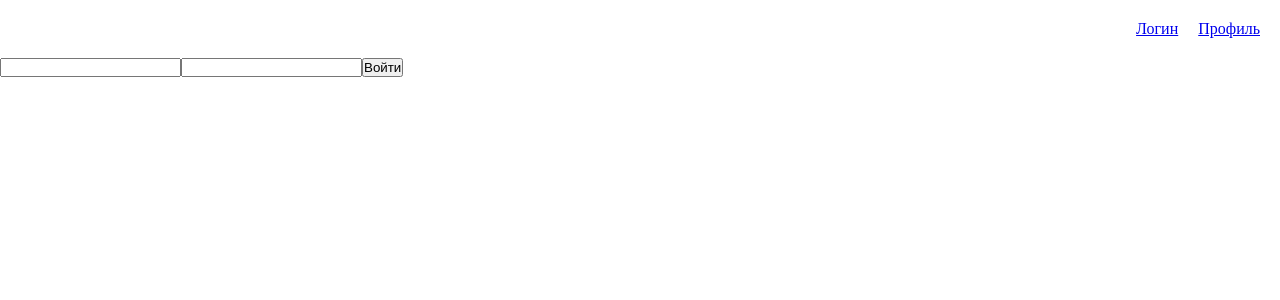
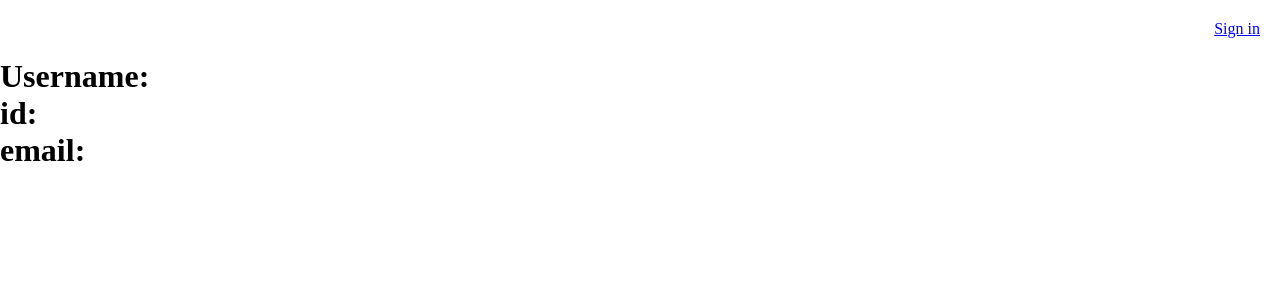
Before and after one commit to CRSJ-N7/react-ts-myApp, a React (Vite) app: page /profile in a window 1280 px wide. Before the commit this address led to /login. Shown: the top 300 px of the page. Built offline with nearby package versions, Linux system fonts and the light colour scheme.

Commit message:
added some hand made fanct shit rofl lmao

```diff
--- /dev/null
+++ b/src/MyApp/components/Home.tsx
@@ -0,0 +1,8 @@
+const Home = () => {
+  return (
+    <div>
+      <h1>There will be a home page</h1>
+    </div>
+  );
+}
+export default Home;
--- a/src/MyApp/components/Navigation.tsx
+++ b/src/MyApp/components/Navigation.tsx
@@ -1,13 +1,31 @@
-import { Link } from "react-router-dom";
+import { Link, useNavigate } from "react-router-dom";
 import c from "./Navigation.module.css";
 
+
 const Navigation = () => {
+  const navigate = useNavigate();
+  const signOut = () => {
+    localStorage.clear();
+    localStorage.setItem("auth", 'false')
+    navigate('/')
+    window.location.reload();
+  }
+  const handleSignOut = () => {
+    signOut();
+  }
+
+  const isAuthenticated = localStorage.getItem("auth") === 'true';
+
   return (
     <nav className={c.navigation}>
-      <Link to="/login">
-        Логин
-      </Link>
-      <Link to="/profile">Профиль</Link>
+      {isAuthenticated && <Link to="/">Home</Link>}
+      {!isAuthenticated && <Link to="/login">Sign in</Link>}
+      {isAuthenticated && <Link to="/profile">Profile</Link>}
+      {isAuthenticated && (
+        <Link to="/" onClick={handleSignOut}>
+          Sign out
+        </Link>
+      )}
     </nav>
   );
 };
--- a/src/MyApp/pages/LoginPage.tsx
+++ b/src/MyApp/pages/LoginPage.tsx
@@ -1,5 +1,5 @@
 import { api } from "../api/axios";
-import { useState } from 'react';
+import { useState } from "react";
 const LoginPage = () => {
   const [email, setEmail] = useState("");
   const [password, setPassword] = useState("");
@@ -8,15 +8,26 @@ const LoginPage = () => {
     e.preventDefault();
     try {
       const response = await api.post("auth/sign-in", { email, password });
-      console.log("Токен:", response.data.token);
-      console.log("Пользователь:", response.data.user);
-      localStorage.setItem("token", response.data.token);
+      if (response.status === 200) {
+        localStorage.setItem("token", response.data.token);
+        localStorage.setItem("id", JSON.stringify(response.data.user.id));
+        localStorage.setItem("email", JSON.stringify(response.data.user.email));
+        localStorage.setItem(
+          "user",
+          JSON.stringify(response.data.user.username)
+        );
+        localStorage.setItem("auth", "true");
+        console.log(response.data.user);
+        window.location.href = "/profile";
+      }
     } catch (error) {
+      localStorage.clear();
+      localStorage.setItem("auth", "false");
       console.log(error);
     }
   };
 
-  return (
+  return localStorage.getItem("auth") === "true" ? null : (
     <form onSubmit={handleSubmit}>
       <input
         type="email"
--- a/src/MyApp/pages/ProfilePage.tsx
+++ b/src/MyApp/pages/ProfilePage.tsx
@@ -1,7 +1,16 @@
 const ProfilePage = () => {
+
+const user = localStorage.getItem('user')?.replace('"', '').replace('"','') || null;
+const email = localStorage.getItem('email')?.replace('"', '').replace('"', '') || null;
+const id = localStorage.getItem('id') || null;
+
   return (
+
     <div>
-      Здесь будет страница профиля
+      <h1>Username: {user} </h1>
+      <h1>id: {id} </h1>
+      <h1>email: {email}</h1>
+
     </div>
   )
 }
--- a/src/MyApp/routes/MyAppRoutes.tsx
+++ b/src/MyApp/routes/MyAppRoutes.tsx
@@ -1,24 +1,14 @@
-import { Routes, Route, Navigate } from "react-router-dom"
+import { Routes, Route } from "react-router-dom"
 import LoginPage from "../pages/LoginPage";
 import ProfilePage from "../pages/ProfilePage";
+import Home from "../components/Home";
 
-const isAuthenticated = false;
 const MyAppRoutes = () => {
   return (
     <Routes>
       <Route path="/login" element={<LoginPage />} />
-      <Route
-        path="/profile"
-        element={
-          isAuthenticated ? <ProfilePage /> : <Navigate to="/login" replace />
-        }
-      />
-      <Route
-        path="/"
-        element={
-          isAuthenticated ? <Navigate to="/" /> : <Navigate to="/login" replace />
-        }
-      />
+      <Route path="/profile" element={<ProfilePage />} />
+      <Route path="/" element={<Home />} />
     </Routes>
   );
 
```
Also changed, not shown: src/MyApp/MyApp.tsx (+4 -4 lines).
